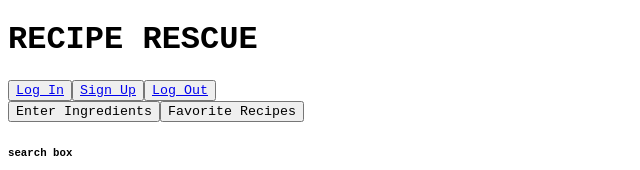
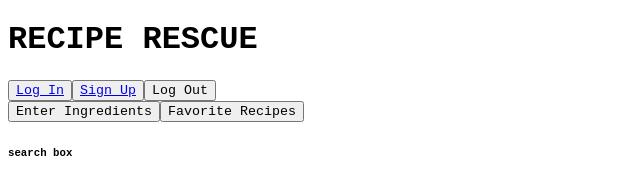
Before and after one commit to Recipe-Find/-Recipe-Rescue, a React app: page / in a window 1280 px wide. Shown: the top 170 px of the page, without its empty margins (0-640 px from the left). Built offline with nearby package versions, Linux system fonts and the light colour scheme.

Commit message:
Complete logout functionality

```diff
--- a/client/Containers/MainContainer.js
+++ b/client/Containers/MainContainer.js
@@ -41,6 +41,20 @@ const MainContainer = () => {
       setErrorMessage('Please login to view your favorite recipes');
     }
   };
+  /**When click logout, send a delete request to /logout
+   * => redirect to homepage
+   */
+  const handleLogoutClick = () => {
+    fetch('/logout', {
+      method: 'DELETE'
+    })
+      .then((res) => {
+        if (res.redirected) {
+          return (window.location.href = res.url);
+        }
+      })
+      .catch((err) => console.log(err));
+  };
 
   //adding onClick methods on our buttons to {useState} hook to assign state as either ingredients or saved
   //we then call renderPage() -> depending on our state set by buttons
@@ -54,8 +68,8 @@ const MainContainer = () => {
         <button className='signup'>
           <Link to='/signup'>Sign Up</Link>
         </button>
-        <button className='logout'>
-          <Link to='/logout'>Log Out</Link>
+        <button className='logout' onClick={handleLogoutClick}>
+          Log Out
         </button>
       </div>
       <div className='buttons'>
```
Also changed, not shown: 2 other files (tests, documents, lock files or other folders).
